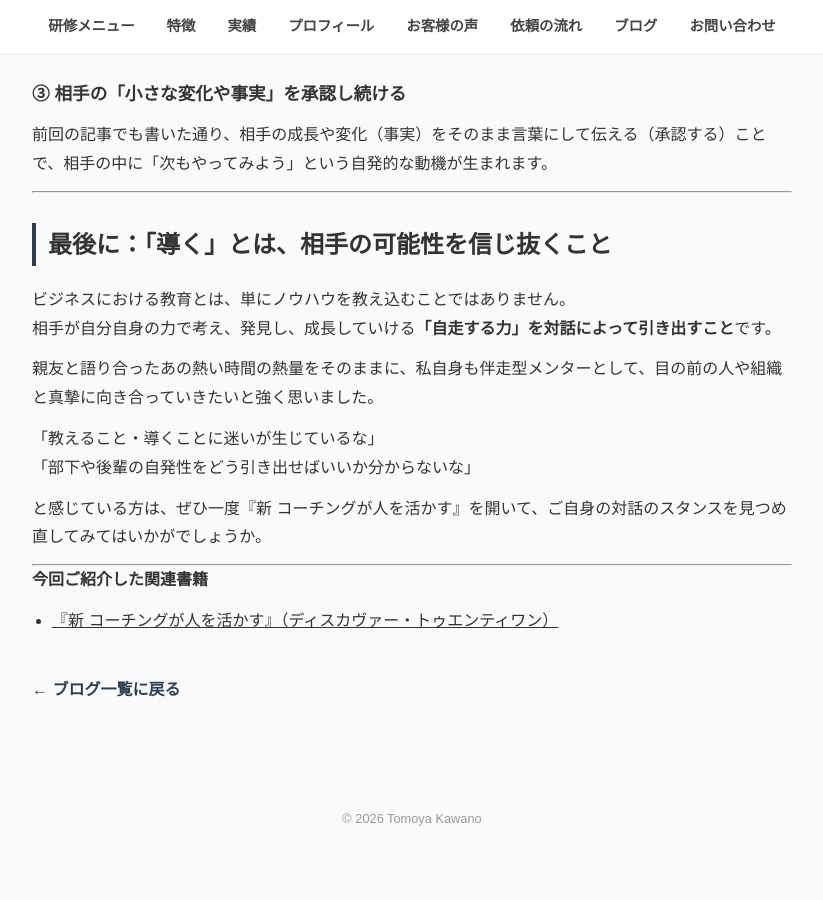
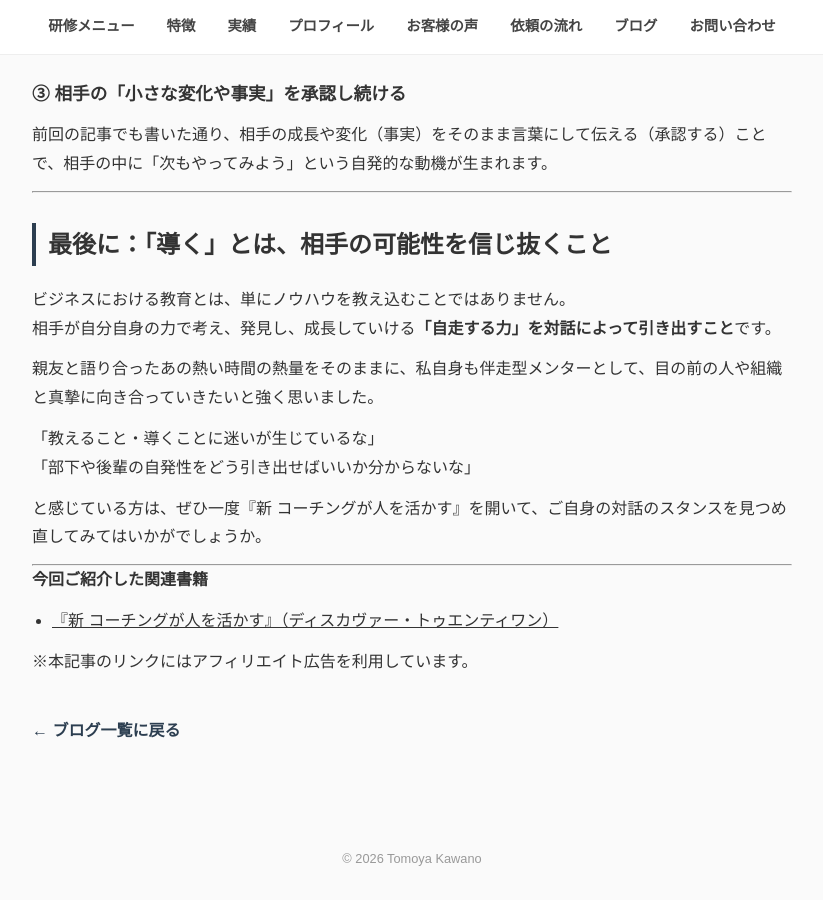
Before and after one commit to heso710soul-ctrl/kawano-training-profile, a Jekyll site: the page built from _posts/2026-08-18-導くとはどういうことか.md, in a window 1280 px wide and 900 px high, scrolled down 1901 px. Shown: the whole window, without its empty margins (228-1051 px from the left). Built offline with Jekyll 4.4.1, drawn with Linux system fonts in a browser that asks for light colours; before the commit the page ends 2761 px from its top, so only the background shows below that.

Commit message:
Update 2026-08-18-導くとはどういうことか.md

```diff
--- a/_posts/2026-08-18-導くとはどういうことか.md
+++ b/_posts/2026-08-18-導くとはどういうことか.md
@@ -84,3 +84,5 @@ categories: [育成のヒント]
 
 **今回ご紹介した関連書籍**
 - [『新 コーチングが人を活かす』（ディスカヴァー・トゥエンティワン）](https://www.amazon.co.jp/dp/B089GMQX97?tag=heso710soul07-22&linkCode=ll2&linkId=a46d74142bea5220dff67d51f6783e8f&ref_=as_li_ss_tl)
+
+※本記事のリンクにはアフィリエイト広告を利用しています。
```
